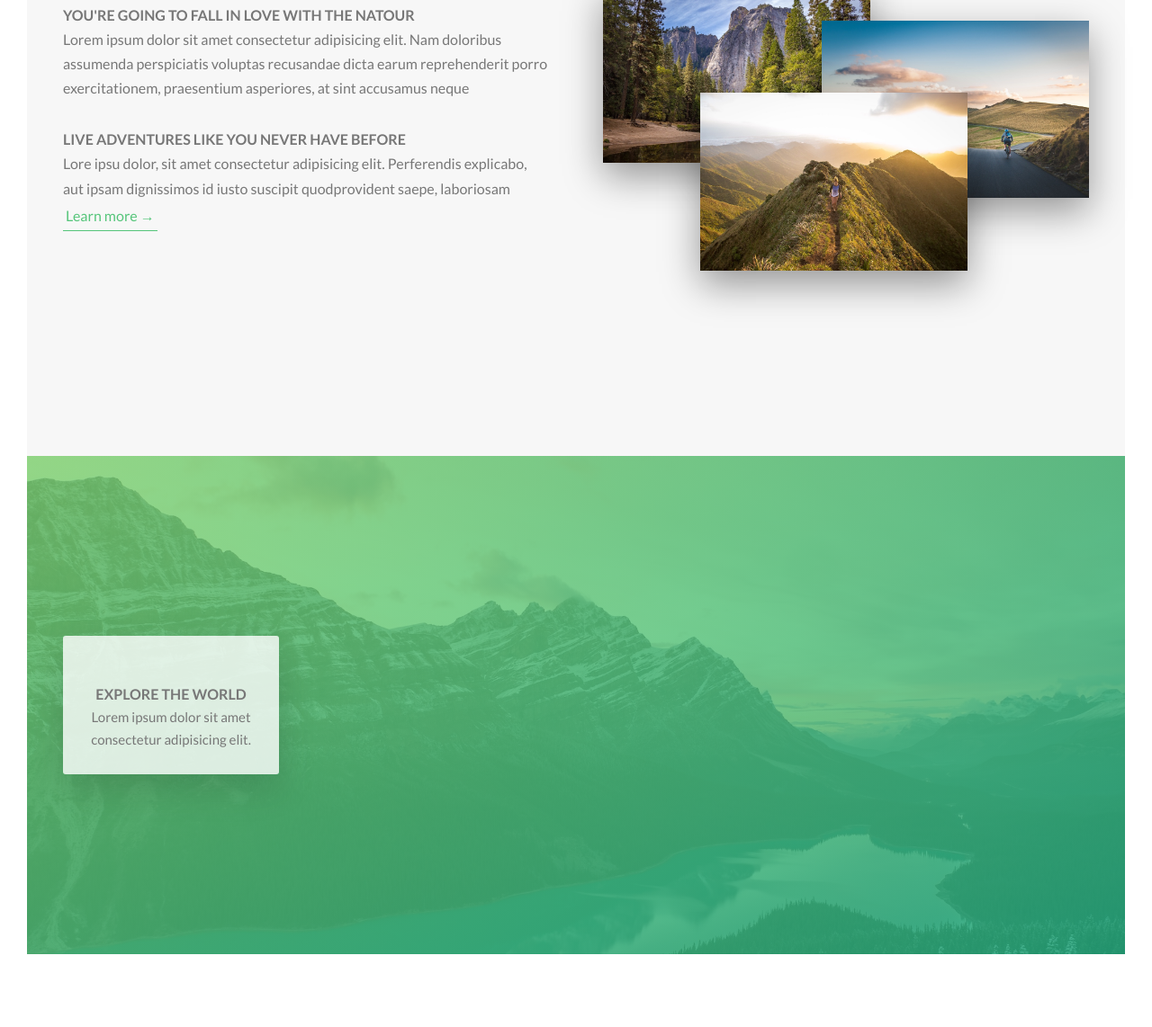
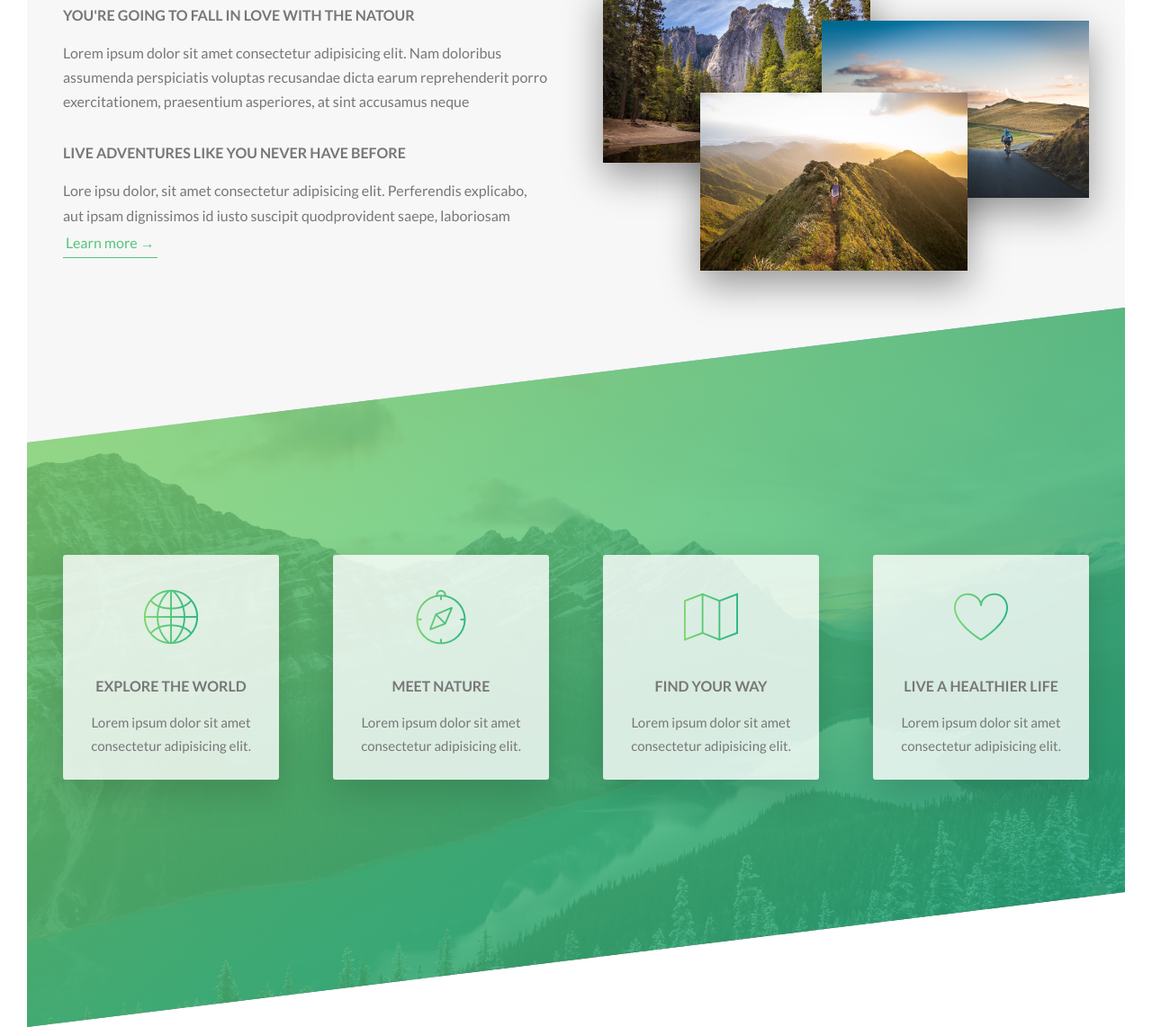
Before and after one commit to Starray500/Natours, a website: page starter/index.html in a window 1280 px wide. Shown: the part 1017-2159 px from the top of the page at 90% size. Before the commit the page ends 2108 px from the top, so only its background shows below. Drawn offline with Linux system fonts and the light colour scheme.

Commit message:
completed feature section

```diff
--- a/starter/index.html
+++ b/starter/index.html
@@ -90,7 +90,7 @@
         <div class="row">
           <div class="col-1-of-4">
             <div class="feature-box">
-              <i class="feature-box__icon">&#xe028;</i>
+              <i class="feature-box__icon icon-basic-world"></i>
               <h3 class="heading-tertiary u-margin-bottom-small">
                 Explore the world
               </h3>
@@ -99,8 +99,42 @@
               </p>
             </div>
           </div>
+          <div class="col-1-of-4">
+            <div class="feature-box">
+              <i class="feature-box__icon icon-basic-compass"></i>
+              <h3 class="heading-tertiary u-margin-bottom-small">
+                Meet nature
+              </h3>
+              <p class="feature-box__text">
+                Lorem ipsum dolor sit amet consectetur adipisicing elit.
+              </p>
+            </div>
+          </div>
+          <div class="col-1-of-4">
+            <div class="feature-box">
+              <i class="feature-box__icon icon-basic-map"></i>
+              <h3 class="heading-tertiary u-margin-bottom-small">
+                Find your way
+              </h3>
+              <p class="feature-box__text">
+                Lorem ipsum dolor sit amet consectetur adipisicing elit.
+              </p>
+            </div>
+          </div>
+          <div class="col-1-of-4">
+            <div class="feature-box">
+              <i class="feature-box__icon icon-basic-heart"></i>
+              <h3 class="heading-tertiary u-margin-bottom-small">
+                Live a healthier life
+              </h3>
+              <p class="feature-box__text">
+                Lorem ipsum dolor sit amet consectetur adipisicing elit.
+              </p>
+            </div>
+          </div>
         </div>
       </section>
+      <section></section>
     </main>
     <!--
       <section class="grid-text">
--- a/starter/sass/base/_utilities.scss
+++ b/starter/sass/base/_utilities.scss
@@ -1,7 +1,7 @@
 .u-center-text {
   text-align: center;
 }
-.u-mrgin-bottom-small {
+.u-margin-bottom-small {
   margin-bottom: 1.5rem;
 }
 
--- a/starter/sass/components/_feature-box.scss
+++ b/starter/sass/components/_feature-box.scss
@@ -5,9 +5,22 @@
   text-align: center;
   border-radius: 3px;
   box-shadow: 0 1.5rem 4rem rgba($color-black, 0.15);
+  transition: transform 0.3s;
 
   &__icon {
     font-size: 6rem;
     margin-bottom: 0.5rem;
+    display: inline-block;
+    background-image: linear-gradient(
+      to right,
+      $color-primary-light,
+      $color-primary-dark
+    );
+    background-clip: text;
+    color: transparent;
+  }
+
+  &:hover {
+    transform: translateY(-1.3rem) scale(1.03);
   }
 }
--- a/starter/sass/pages/_home.scss
+++ b/starter/sass/pages/_home.scss
@@ -6,7 +6,7 @@
 
 .section-features {
   padding: 20rem 0;
-
+  margin-top: -12rem;
   background-image: linear-gradient(
       to right bottom,
       rgba($color-primary-light, 0.8),
@@ -14,4 +14,8 @@
     ),
     url(../img/nat-4.jpg);
   background-size: cover;
+  transform: skewY(-7deg);
+  & > * {
+    transform: skewY(7deg);
+  }
 }
```
Also changed, not shown: starter/css/style.css.
